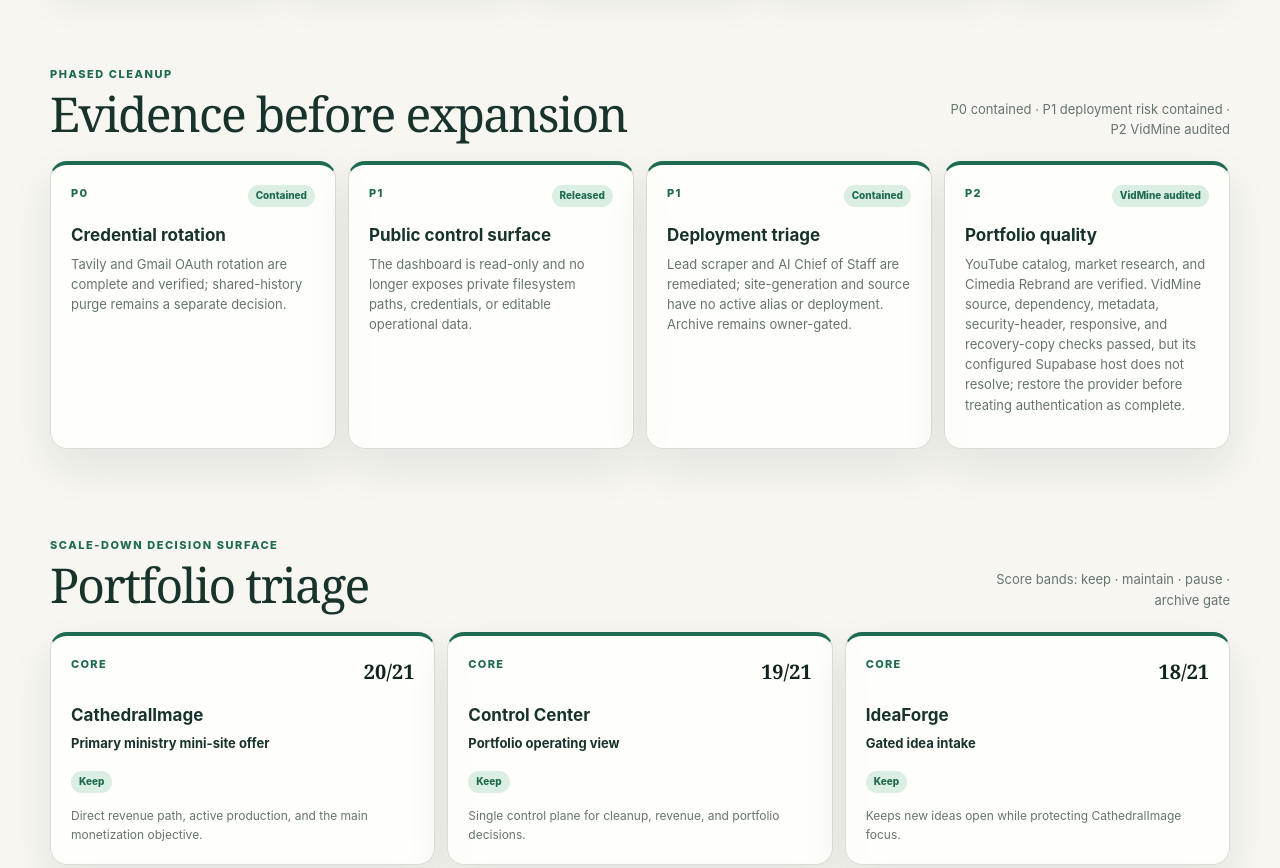
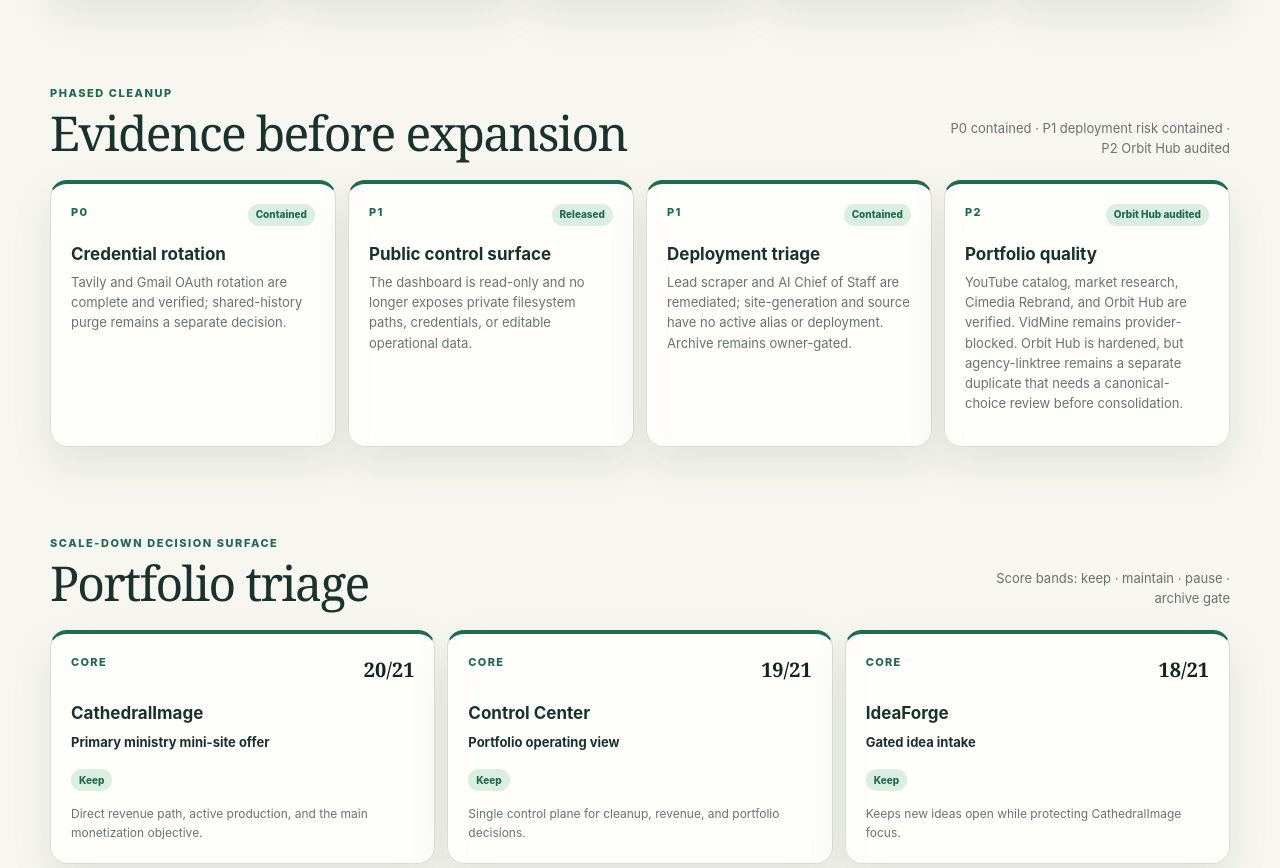
Before and after one commit to cimedia-tech/agency-pipeline-dashboard, a website: page index.html in a window 1280 px wide. Shown: the part 1396-2264 px from the top of the page. Drawn offline with Linux system fonts and the light colour scheme.

Commit message:
chore: record orbit hub p2 hardening

```diff
--- a/app.js
+++ b/app.js
@@ -3,7 +3,7 @@ const DASHBOARD = Object.freeze({
     { label: "Revenue focus", value: "CathedralImage", detail: "One monetizable offer system", tone: "accent" },
     { label: "Keep active", value: "3 + 2", detail: "Core plus enablement cap", tone: "accent" },
     { label: "P1 posture", value: "Contained", detail: "2 remediated · 2 lifecycle-gated", tone: "accent" },
-    { label: "P2 quality wave", value: "VidMine audited", detail: "Build hardened · auth provider blocked", tone: "accent" },
+    { label: "P2 quality wave", value: "Orbit Hub audited", detail: "Metadata, security, 404, and carousel fixed · duplicate gated", tone: "accent" },
     { label: "Idea runway", value: "Open", detail: "Capture without derailing delivery", tone: "accent" }
   ],
   revenue: [
@@ -17,7 +17,7 @@ const DASHBOARD = Object.freeze({
     { phase: "P0", title: "Credential rotation", detail: "Tavily and Gmail OAuth rotation are complete and verified; shared-history purge remains a separate decision.", status: "Contained", tone: "live" },
     { phase: "P1", title: "Public control surface", detail: "The dashboard is read-only and no longer exposes private filesystem paths, credentials, or editable operational data.", status: "Released", tone: "live" },
     { phase: "P1", title: "Deployment triage", detail: "Lead scraper and AI Chief of Staff are remediated; site-generation and source have no active alias or deployment. Archive remains owner-gated.", status: "Contained", tone: "live" },
-    { phase: "P2", title: "Portfolio quality", detail: "YouTube catalog, market research, and Cimedia Rebrand are verified. VidMine source, dependency, metadata, security-header, responsive, and recovery-copy checks passed, but its configured Supabase host does not resolve; restore the provider before treating authentication as complete.", status: "VidMine audited", tone: "accent" }
+    { phase: "P2", title: "Portfolio quality", detail: "YouTube catalog, market research, Cimedia Rebrand, and Orbit Hub are verified. VidMine remains provider-blocked. Orbit Hub is hardened, but agency-linktree remains a separate duplicate that needs a canonical-choice review before consolidation.", status: "Orbit Hub audited", tone: "accent" }
   ],
   triage: [
     { category: "Core", name: "CathedralImage", focus: "Primary ministry mini-site offer", score: 20, lane: "Keep", tone: "live", reason: "Direct revenue path, active production, and the main monetization objective." },
@@ -29,7 +29,7 @@ const DASHBOARD = Object.freeze({
     { category: "Asset", name: "YouTube subscription catalog", focus: "Research catalog utility", score: 11, lane: "Maintain", tone: "review", reason: "Source-backed utility; keep only while it serves a current research workflow." },
     { category: "Asset", name: "CathedralImage market research", focus: "Research and proof asset", score: 11, lane: "Maintain", tone: "review", reason: "Supports the core offer as reference material, not as a separate product build." },
     { category: "Seasonal", name: "Holy Convocation itinerary", focus: "Event ministry asset", score: 10, lane: "Maintain", tone: "review", reason: "Keep through the event lifecycle, then archive with recovery retained." },
-    { category: "Source matched", name: "Orbit Hub / link hub", focus: "Agency navigation", score: 10, lane: "Validate", tone: "review", reason: "Keep only one canonical agency hub; compare against the duplicate below." },
+    { category: "Source matched", name: "Orbit Hub / link hub", focus: "Agency navigation", score: 10, lane: "Validate", tone: "review", reason: "Hardened metadata, security headers, 404, and carousel behavior; choose one canonical hub before consolidating the agency-linktree duplicate." },
     { category: "Source matched", name: "Vidmine", focus: "Media utility", score: 9, lane: "Validate", tone: "review", reason: "Exact source exists and the build is hardened, but production authentication is blocked by a non-resolving Supabase host; restore the provider before further feature work." },
     { category: "Source matched", name: "Caldrive", focus: "Calendar utility", score: 9, lane: "Validate", tone: "review", reason: "Source exists, but current usage and ownership priority need confirmation." },
     { category: "Source matched", name: "Cimedia Rebrand", focus: "Brand project", score: 9, lane: "Maintain", tone: "live", reason: "Exact source recovered and hardened; retain as the CathedralImage positioning and revenue handoff surface." },
@@ -56,7 +56,7 @@ const DASHBOARD = Object.freeze({
     { name: "Control center", status: "Live", tone: "live", next: "Live on Vercel; triage view now shows the recommended keep, maintain, pause, and archive-gate lanes.", links: [] },
     { name: "Workspace security", status: "Contained", tone: "live", next: "Tavily and Gmail OAuth rotation are verified. Defer shared-history rewrite until separately approved.", links: [] },
     { name: "P1 deployment review", status: "Contained", tone: "live", next: "Public runtime risk is contained. Preserve site-generation and source records; return to the Vercel project records after the P2 quality wave, then archive only after explicit owner approval and rollback confirmation.", links: [] },
-    { name: "P2 quality wave", status: "VidMine audited", tone: "review", next: "VidMine source, clean remote build, production metadata, security headers, responsive behavior, and auth recovery state passed. Authentication remains blocked because the configured Supabase host does not resolve; restore or replace that provider configuration before advancing this project. Keep CathedralImage as the monetization focus and return to inactive Vercel records after the P2 wave.", links: [{ label: "Open catalog", href: "https://youtube-subscription-catalog.vercel.app/" }, { label: "Open market research", href: "https://cathedralimage-market-research.vercel.app/" }, { label: "Open Cimedia Rebrand", href: "https://cimedia-rebrand.vercel.app/" }, { label: "Open VidMine", href: "https://vidmine.vercel.app/" }] },
+    { name: "P2 quality wave", status: "Orbit Hub audited", tone: "review", next: "Orbit Hub source, clean remote build, production metadata, security headers, robots/sitemap, custom 404, responsive behavior, and carousel/grid interactions passed. Keep agency-linktree as a separately preserved duplicate until the canonical hub decision is made. VidMine remains provider-blocked. Keep CathedralImage as the monetization focus and continue the remaining P2 queue before returning to inactive Vercel records.", links: [{ label: "Open catalog", href: "https://youtube-subscription-catalog.vercel.app/" }, { label: "Open market research", href: "https://cathedralimage-market-research.vercel.app/" }, { label: "Open Cimedia Rebrand", href: "https://cimedia-rebrand.vercel.app/" }, { label: "Open VidMine", href: "https://vidmine.vercel.app/" }, { label: "Open Orbit Hub", href: "https://orbit-hub-linktree.vercel.app/" }] },
     { name: "New ideas", status: "Open runway", tone: "planned", next: "Capture ideas in the pipeline, then advance only the ones with a clear user, evidence, V1, and revenue or strategic case.", links: [{ label: "Idea lab", href: "https://idea-forge-wheat.vercel.app/" }] }
   ]
 });
--- a/index.html
+++ b/index.html
@@ -54,7 +54,7 @@
       <section class="section-block" aria-labelledby="cleanup-title">
         <div class="section-heading">
           <div><div class="eyebrow">Phased cleanup</div><h2 id="cleanup-title">Evidence before expansion</h2></div>
-          <span class="section-note">P0 contained · P1 deployment risk contained · P2 VidMine audited</span>
+          <span class="section-note">P0 contained · P1 deployment risk contained · P2 Orbit Hub audited</span>
         </div>
         <div class="cleanup-grid" id="cleanup-grid"></div>
       </section>
```
